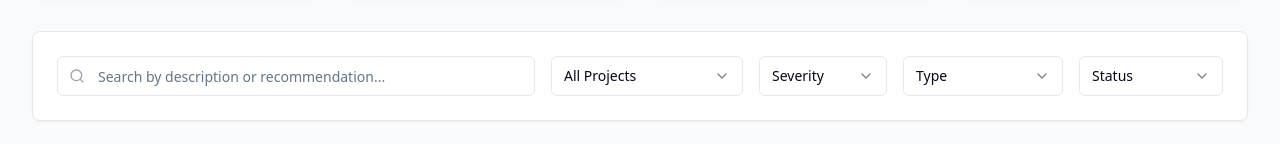
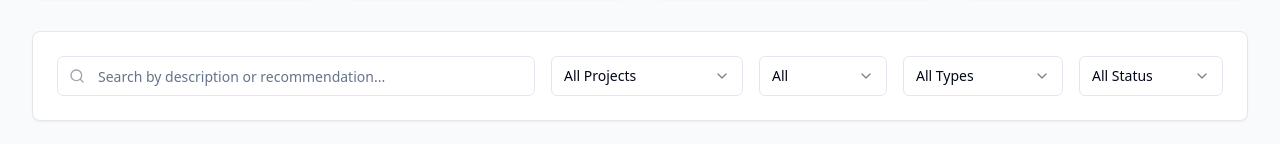
Before and after one commit to dominic-albert/debt-detective-logbook, a React (Vite) app: page / in a window 1280 px wide. Shown: the part 292-436 px from the top of the page. Built offline with nearby package versions, Linux system fonts and the light colour scheme.

Commit message:
Fix: Select component value error
Ensure Select.Item components have non-empty string values to prevent runtime errors.

```diff
--- a/src/components/FilterBar.tsx
+++ b/src/components/FilterBar.tsx
@@ -37,12 +37,12 @@ const FilterBar: React.FC<FilterBarProps> = ({ filters, onFiltersChange }) => {
 
         {/* Project Filter */}
         <div className="w-full lg:w-48">
-          <Select value={filters.projects[0] || ''} onValueChange={(value) => handleFilterChange('projects', value)}>
+          <Select value={filters.projects[0] || 'all'} onValueChange={(value) => handleFilterChange('projects', value === 'all' ? '' : value)}>
             <SelectTrigger>
               <SelectValue placeholder="All Projects" />
             </SelectTrigger>
             <SelectContent>
-              <SelectItem value="">All Projects</SelectItem>
+              <SelectItem value="all">All Projects</SelectItem>
               {mockProjects.map((project) => (
                 <SelectItem key={project.id} value={project.name}>
                   {project.name}
@@ -54,12 +54,12 @@ const FilterBar: React.FC<FilterBarProps> = ({ filters, onFiltersChange }) => {
 
         {/* Severity Filter */}
         <div className="w-full lg:w-32">
-          <Select value={filters.severity} onValueChange={(value) => handleFilterChange('severity', value)}>
+          <Select value={filters.severity || 'all'} onValueChange={(value) => handleFilterChange('severity', value === 'all' ? '' : value)}>
             <SelectTrigger>
               <SelectValue placeholder="Severity" />
             </SelectTrigger>
             <SelectContent>
-              <SelectItem value="">All</SelectItem>
+              <SelectItem value="all">All</SelectItem>
               <SelectItem value="High">High</SelectItem>
               <SelectItem value="Medium">Medium</SelectItem>
               <SelectItem value="Low">Low</SelectItem>
@@ -69,12 +69,12 @@ const FilterBar: React.FC<FilterBarProps> = ({ filters, onFiltersChange }) => {
 
         {/* Type Filter */}
         <div className="w-full lg:w-40">
-          <Select value={filters.type} onValueChange={(value) => handleFilterChange('type', value)}>
+          <Select value={filters.type || 'all'} onValueChange={(value) => handleFilterChange('type', value === 'all' ? '' : value)}>
             <SelectTrigger>
               <SelectValue placeholder="Type" />
             </SelectTrigger>
             <SelectContent>
-              <SelectItem value="">All Types</SelectItem>
+              <SelectItem value="all">All Types</SelectItem>
               <SelectItem value="Visual">Visual</SelectItem>
               <SelectItem value="Accessibility">Accessibility</SelectItem>
               <SelectItem value="Copy">Copy</SelectItem>
@@ -85,12 +85,12 @@ const FilterBar: React.FC<FilterBarProps> = ({ filters, onFiltersChange }) => {
 
         {/* Status Filter */}
         <div className="w-full lg:w-36">
-          <Select value={filters.status} onValueChange={(value) => handleFilterChange('status', value)}>
+          <Select value={filters.status || 'all'} onValueChange={(value) => handleFilterChange('status', value === 'all' ? '' : value)}>
             <SelectTrigger>
               <SelectValue placeholder="Status" />
             </SelectTrigger>
             <SelectContent>
-              <SelectItem value="">All Status</SelectItem>
+              <SelectItem value="all">All Status</SelectItem>
               <SelectItem value="Open">Open</SelectItem>
               <SelectItem value="In Progress">In Progress</SelectItem>
               <SelectItem value="Resolved">Resolved</SelectItem>
--- a/src/pages/DebtDetail.tsx
+++ b/src/pages/DebtDetail.tsx
@@ -1,4 +1,3 @@
-
 import React, { useState } from 'react';
 import { useParams, useNavigate } from 'react-router-dom';
 import { mockDebts } from '../data/mockData';
@@ -17,7 +16,7 @@ const DebtDetail: React.FC = () => {
   const { toast } = useToast();
 
   const debt = mockDebts.find(d => d.id === id);
-  const [status, setStatus] = useState(debt?.status || 'Open');
+  const [status, setStatus] = useState<'Open' | 'In Progress' | 'Resolved'>(debt?.status || 'Open');
   const [isEditing, setIsEditing] = useState(false);
 
   if (!debt) {
@@ -36,6 +35,10 @@ const DebtDetail: React.FC = () => {
       title: "Status Updated",
       description: `Entry status has been changed to ${status}.`,
     });
+  };
+
+  const handleStatusChange = (value: string) => {
+    setStatus(value as 'Open' | 'In Progress' | 'Resolved');
   };
 
   const formatDate = (dateString: string) => {
@@ -161,7 +164,7 @@ const DebtDetail: React.FC = () => {
                 <label className="text-sm font-medium text-gray-700 mb-2 block">
                   Update Status
                 </label>
-                <Select value={status} onValueChange={setStatus}>
+                <Select value={status} onValueChange={handleStatusChange}>
                   <SelectTrigger>
                     <SelectValue />
                   </SelectTrigger>
```
